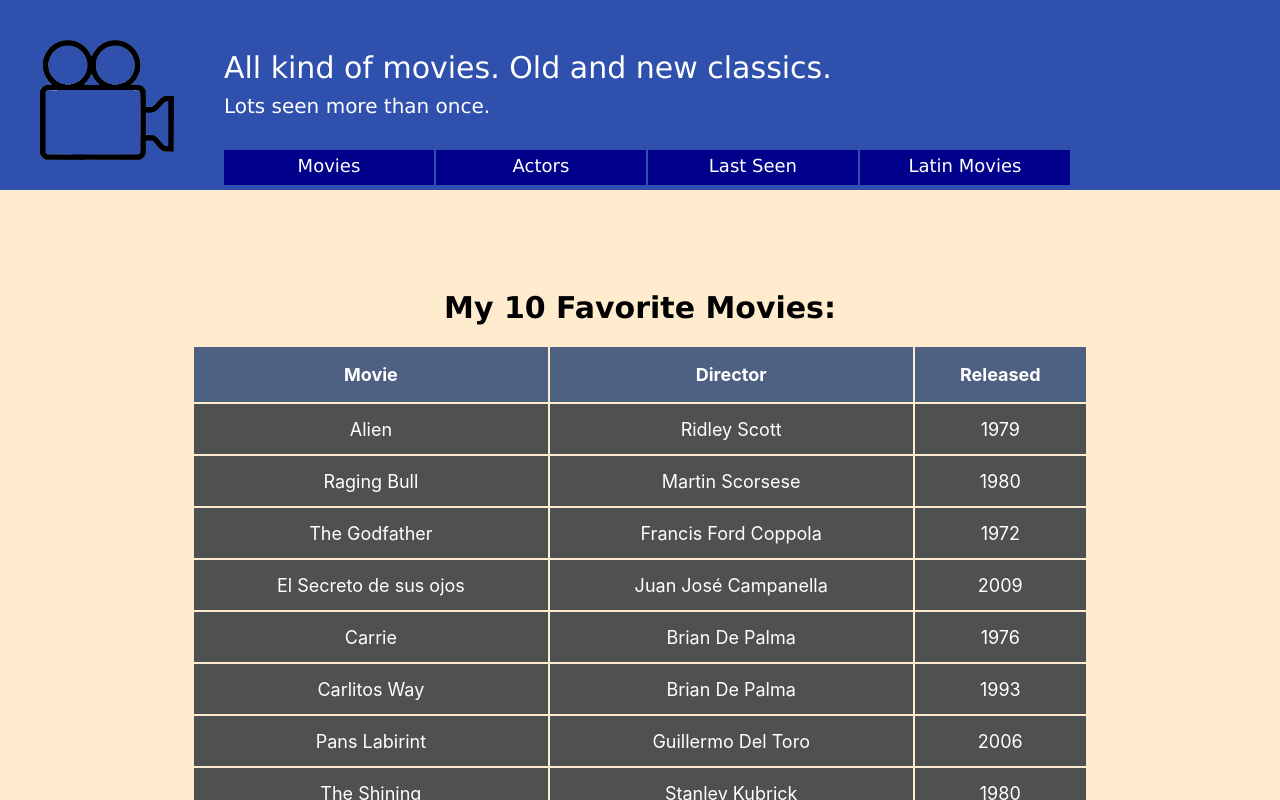
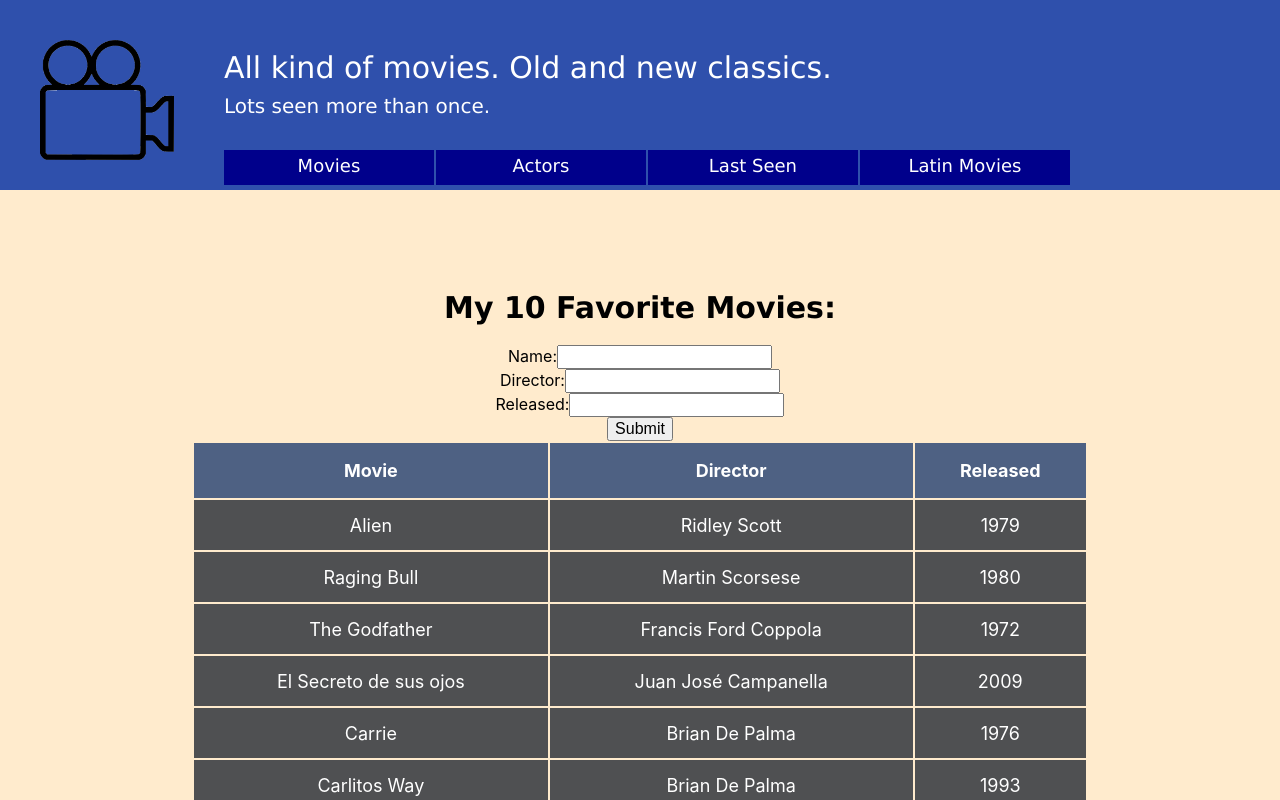
Before and after one commit to darciovilela/react-movies, a React (Create React App) app: page / in a window 1280 px wide. Shown: the top 800 px of the page. Built offline with nearby package versions, Linux system fonts and the light colour scheme; data requests are answered from the project's data file.

Commit message:
Add form to insert movies

```diff
--- a/src/App.css
+++ b/src/App.css
@@ -148,3 +148,7 @@ td {
   flex-direction: column;
   min-height: 100vh;
 }
+
+input {
+  font-size: 16px;
+}
--- /dev/null
+++ b/src/components/MoviesForm.tsx
@@ -0,0 +1,73 @@
+import { useState } from 'react';
+import axios from 'axios';
+import { Movie } from './MoviesList';
+
+const emptyMovie: Movie = {
+  name: '',
+  director: '',
+  released: '',
+};
+
+interface IProps {
+  setDate: Function;
+}
+
+export const MoviesForm: React.FC<IProps> = ({ setDate }) => {
+  const [formState, setFormState] = useState(emptyMovie);
+
+  const createMovie = async (movie: Movie) => {
+    const result = await axios.post<Movie[]>(
+      'http://localhost:4000/movies',
+      movie
+    );
+  };
+
+  const handleChange = (event: any) => {
+    setFormState({
+      ...formState,
+      [event.target.name]: event.target.value,
+    });
+  };
+
+  const handleSubmit = (event: any) => {
+    event.preventDefault();
+    createMovie(formState);
+    setDate(+new Date());
+    setFormState(emptyMovie);
+  };
+
+  return (
+    <div>
+      <form onSubmit={handleSubmit}>
+        <div>
+          <label>Name:</label>
+          <input
+            type="text"
+            name="name"
+            value={formState.name}
+            onChange={handleChange}
+          />
+        </div>
+        <div>
+          <label>Director:</label>
+          <input
+            type="text"
+            name="director"
+            value={formState.director}
+            onChange={handleChange}
+          />
+        </div>
+        <div>
+          <label>Released:</label>
+          <input
+            type="text"
+            name="released"
+            value={formState.released}
+            onChange={handleChange}
+          />
+        </div>
+        <input type="submit" />
+      </form>
+    </div>
+  );
+};
--- a/src/components/MoviesList.tsx
+++ b/src/components/MoviesList.tsx
@@ -1,24 +1,28 @@
 import { useState, useEffect } from 'react';
 import axios from 'axios';
+import { MoviesForm } from './MoviesForm';
 
 // declaracao do que sera passado na interface
-interface Movie {
+export interface Movie {
+  id?: string;
   name: string;
   director: string;
   released: string;
 }
+
 // inicio do estado com array vazio
 export const MoviesList = () => {
   const [movies, setMovies] = useState<Movie[]>([]);
+  const [date, setDate] = useState(+new Date());
 
-  // componentDidMount
+  // componentDidMount or variable date was changed
   useEffect(() => {
     const callFetchFunction = async () => {
       const result = await axios.get<Movie[]>('http://localhost:4000/movies');
       setMovies(result.data);
     };
     callFetchFunction();
-  }, []);
+  }, [date]);
 
   if (!movies.length) {
     return <div>Loading... (or empty)</div>;
@@ -27,6 +31,7 @@ export const MoviesList = () => {
   return (
     <div>
       <h1>My {movies.length} Favorite Movies:</h1>
+      <MoviesForm setDate={setDate} />
       <table className="center">
         <thead className="Movie-table-head">
           <tr>
@@ -38,7 +43,7 @@ export const MoviesList = () => {
         <tbody className="Movie-table-body">
           {movies.map((item) => {
             return (
-              <tr key={item.name}>
+              <tr key={item.id}>
                 <td>{item.name}</td>
                 <td>{item.director}</td>
                 <td>{item.released}</td>
```
